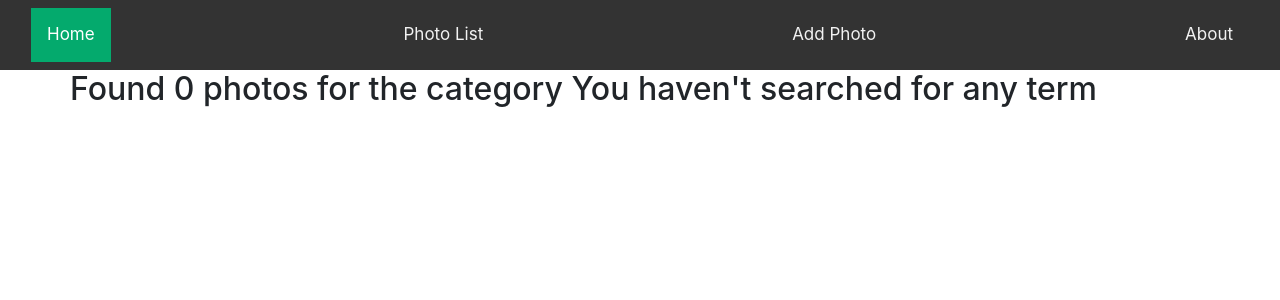
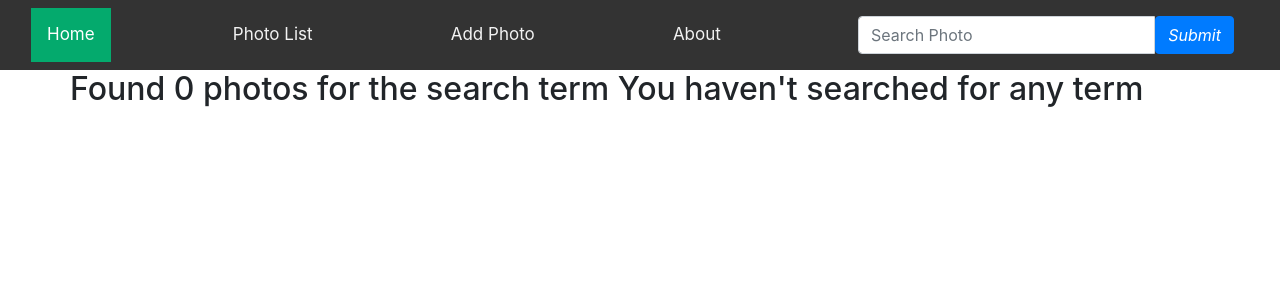
Before and after one commit to obewas/photo-gallery, a Django app: page /search/ in a window 1280 px wide. Shown: the top 300 px of the page. Run offline with Django 3.2, Linux system fonts and the light colour scheme; some libraries are stand-ins or nearby versions.

Commit message:
added search.html

```diff
--- a/gallery/models.py
+++ b/gallery/models.py
@@ -35,5 +35,5 @@ class Image(models.Model):
     # search photos by category
     @classmethod
     def search_by_category(cls,search_term):
-        images = cls.objects.filter(category__icontains=search_term)
+        images = cls.objects.filter(category__name__icontains=search_term)
         return images
--- a/gallery/templates/navbar.html
+++ b/gallery/templates/navbar.html
@@ -10,8 +10,21 @@
         <a href="javascript:void(0);" class="icon" onclick="myFunction()">
             <i class="fa fa-bars"></i>
         </a>
-    </nav>
+            <div class="col-sm-4 col-md-4 navbar-right">
+
+        <form class="navbar-form" role="search" action="{% url 'search' %}">
+
+          <div class="input-group">
+            <input type="text" class="form-control" placeholder="Search Photo" name="photo">
+            <div class="input-group-btn">
+              <button class="btn btn-primary" type="submit"><i class="glyphicon glyphicon-search">Submit</i></button>
+            </div>
+          </div>
+
+        </form>
+      </div>
+
         </div>
-
+        </nav>
 
 </div>
--- a/gallery/templates/search.html
+++ b/gallery/templates/search.html
@@ -3,20 +3,21 @@
 <div class="container">
 
   <div class="row">
-    {% if photos %}
-      <h2>Found {{ photos|length }} of searched term {{message}}</h2>
+    {% if photos%}
+      <h2>Found {{ photos |length }} result of searched term {{message}}</h2>
     {% else %}
-      <h2> Found 0 photos for the category {{message}}</h2>
+      <h2> Found 0 photos for the search term {{message}}</h2>
     {% endif %}
 
   </div>
 
   <div class="row">
+      <table></table>
 
   {% if photos %}
     {% for photo in photos %}
       <div class="col-sm-6 col-md-3">
-          <h1>{{photo.label}}</h1>
+          <h1>{{photo.category}}</h1>
       </div>
     {% endfor %}
   {% endif %}
--- a/gallery/views.py
+++ b/gallery/views.py
@@ -71,11 +71,10 @@
 
     if 'photo' in request.GET and request.GET["photo"]:
         search_term = request.GET.get("photo")
-        print(search_term)
-        searched_photos = Image.search_by_category(search_term)
+        searched_articles = Image.search_by_category(search_term)
         message = f"{search_term}"
 
-        return render(request, 'search.html',{"message":message,"photos": searched_photos})
+        return render(request, 'search.html',{"message":message,"photos": searched_articles})
 
     else:
         message = "You haven't searched for any term"
--- a/photogallery/settings.py
+++ b/photogallery/settings.py
@@ -26,8 +26,7 @@ SECRET_KEY = config('SECRET_KEY')
 # SECURITY WARNING: don't run with debug turned on in production!
 DEBUG = config('DEBUG', default=True, cast=bool)
 
-ALLOWED_HOSTS = []
-
+ALLOWED_HOSTS = config('ALLOWED_HOSTS', cast=Csv())
 
 # Application definition
 
--- a/requirements.txt
+++ b/requirements.txt
@@ -9,3 +9,4 @@ psycopg2==2.9.1
 pytz==2021.1
 soupsieve==2.2.1
 sqlparse==0.4.1
+python-decouple==3.4
```
